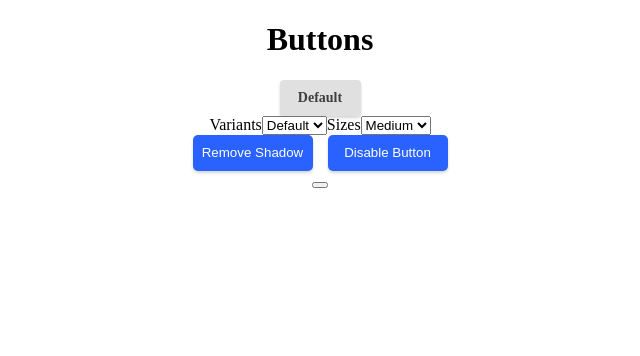
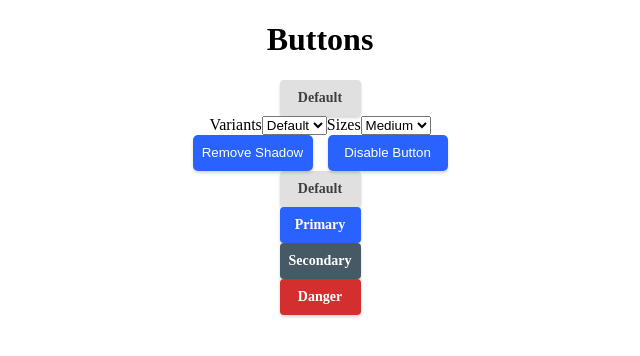
Before and after one commit to SmithVyne/ReuseableReactButtonComponent, a React (Create React App) app: page / in a window 1280 px wide. Shown: the top 356 px of the page, without its empty margins (320-960 px from the left). Built offline with nearby package versions, Linux system fonts and the light colour scheme.

Commit message:
Update button component to include children text

```diff
--- a/src/components/Button.js
+++ b/src/components/Button.js
@@ -101,8 +101,8 @@ const colors = {
 
 
 
-const Button = ({variant="default", disabled, disableShadow, size='md', color='default', startIcon, endIcon, ...attributes}) => {
-    const [buttonText, setButtonText] = useState("Default");
+const Button = ({variant="default", disabled, disableShadow, size='md', color='default', startIcon, endIcon, children, ...attributes}) => {
+    const [buttonText, setButtonText] = useState("");
     const [buttonStyle, setButtonStyle] = useState({});
 
     useEffect(() => {
@@ -119,14 +119,18 @@ const Button = ({variant="default", disabled, disableShadow, size='md', color='d
 
             // Color Effect
             setButtonStyle(style => ({...style, ...colors[color]}));
+            setButtonText(`${color[0].toUpperCase() + color.slice(1)}`)
         }
 
         // Disable effect
         if(disabled) {
             const disable = {color : '#9E9E9E'};
             setButtonStyle(style => ({...style, ...disable}))
+            setButtonText("Disabled");
         }
-    }, [variant, disableShadow, disabled, color, size])
+
+        children && setButtonText(children)
+    }, [variant, disableShadow, disabled, color, size, children])
 
 
 
--- a/src/components/UpdateButton.js
+++ b/src/components/UpdateButton.js
@@ -1,4 +1,5 @@
-import React from 'react'
+import React from 'react';
+import Button from './Button';
 
 function UpdateButton({buttonProps, setButtonProps}) {
     const {disabled, disableShadow, variant} = buttonProps;
@@ -38,7 +39,10 @@ function UpdateButton({buttonProps, setButtonProps}) {
             </div>
 
             <div>
-                <button></button>
+                <Button />
+                <Button color="primary" />
+                <Button color="secondary" />
+                <Button color="danger" />
             </div>
         </>
     )
```
